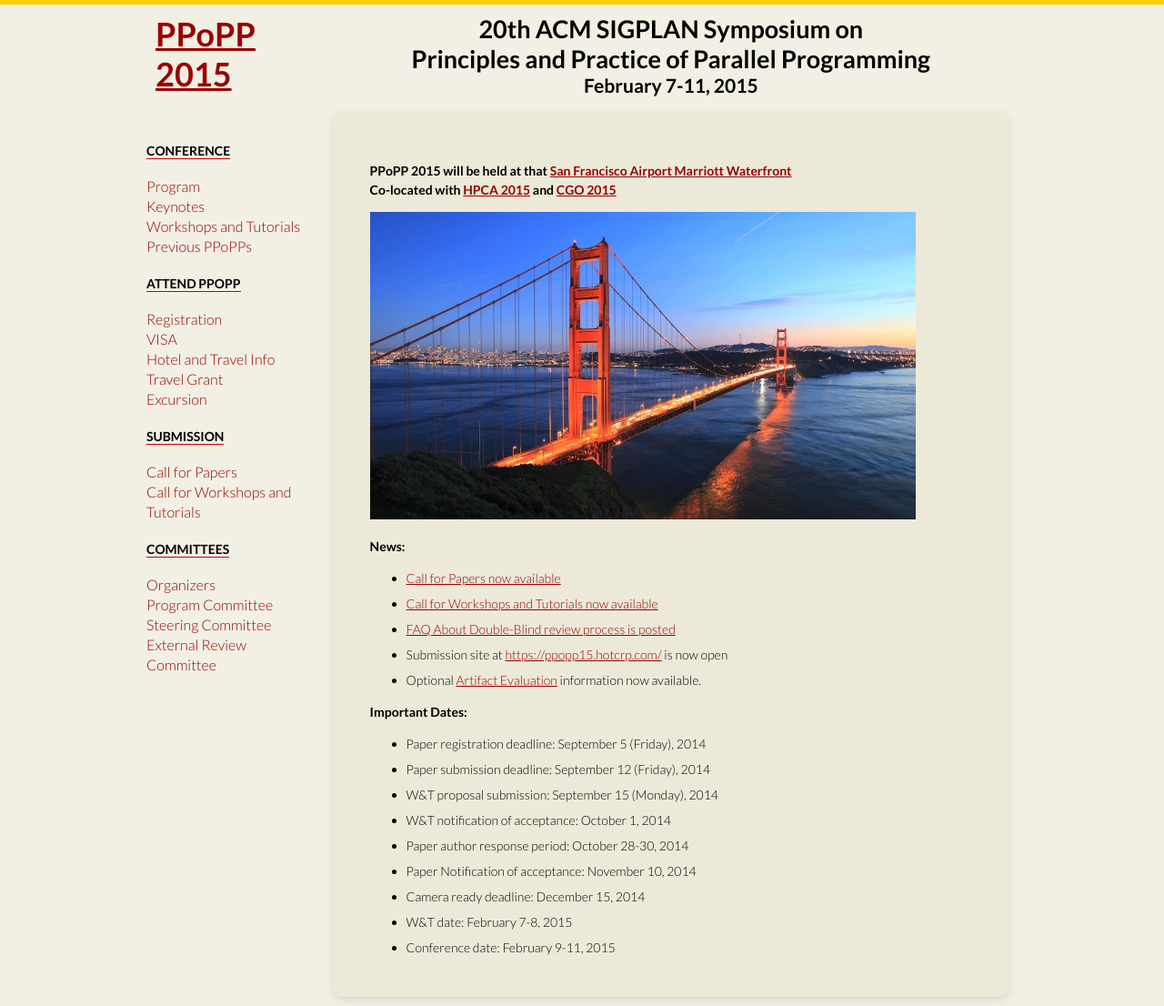
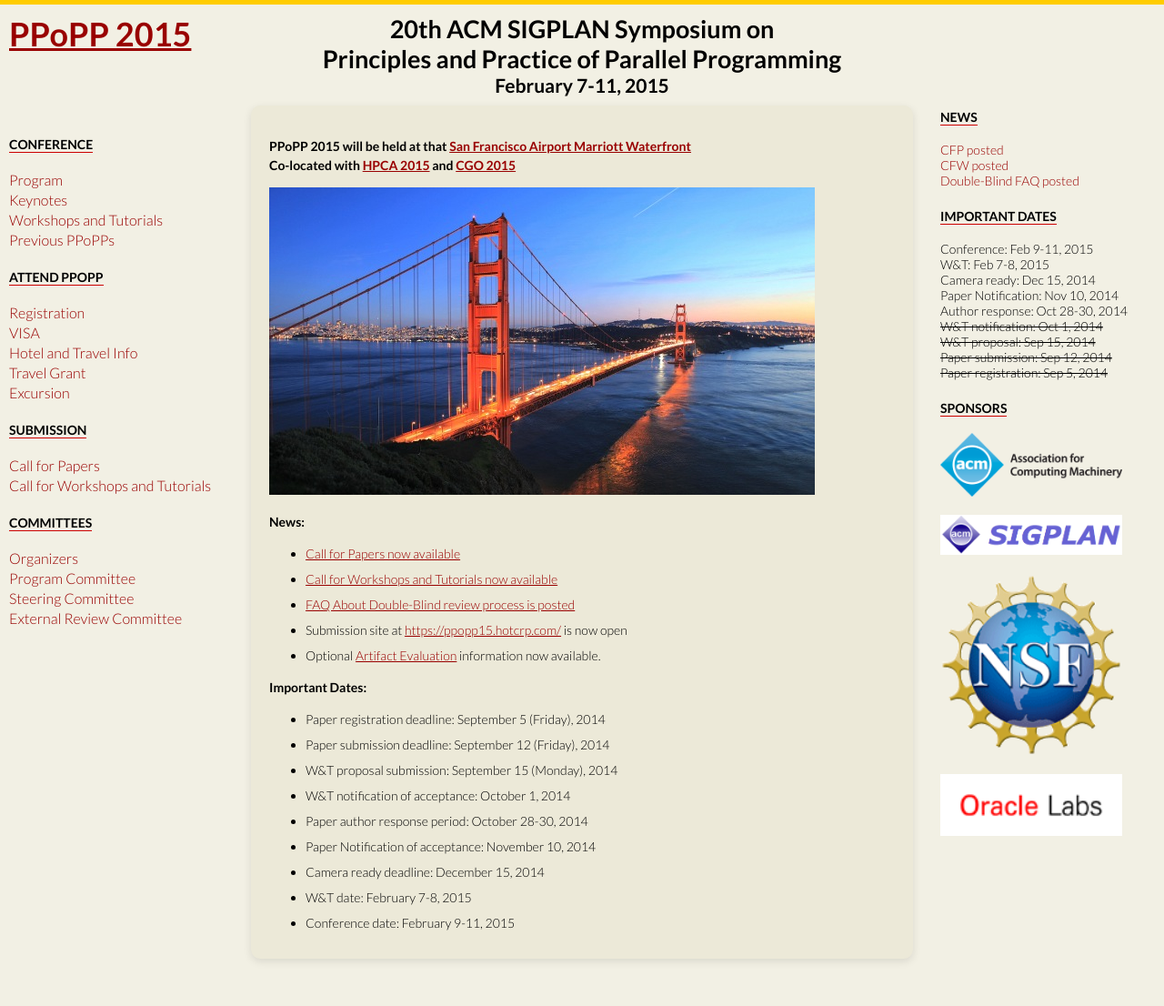
Before and after one commit to southerngs/ppopp-site, a Jekyll site: the page built from index.md, in a window 1280 px wide. Shown: the whole page at 91% size. Built offline with Jekyll 4.4.1, drawn with Linux system fonts in a browser that asks for light colours; some web fonts are replaced; after the commit the page ends 1064 px from its top, so only the background shows below that.

Commit message:
update with right hand column

```diff
--- a/_includes/header.html
+++ b/_includes/header.html
@@ -3,7 +3,7 @@
       <div class="unit one-fifth center-on-mobiles">
         <h1><a href="{{ site.url }}/">PPoPP 2015</a></h1>
       </div>
-      <nav class="main-nav four-fifths hide-on-mobiles">
+      <nav class="main-nav three-fifths hide-on-mobiles">
         <center>
           <h2>20th ACM SIGPLAN Symposium on<br>
             Principles and Practice of Parallel Programming</h2>
--- /dev/null
+++ b/_includes/right_column.html
@@ -0,0 +1,33 @@
+<div class="unit one-fifth hide-on-mobiles">
+  <rside>
+    <h4>News</h4>
+    <ul>
+      <li class><a href="/cfp/">CFP posted</a></li>
+      <li class><a href="/cfw/">CFW posted</a></li>
+      <li class><a href="../files/dbr-faq.html">Double-Blind FAQ posted</a></li>
+    </ul>
+    <h4>Important Dates</h4>
+    <ul>
+      <li>Conference: Feb 9-11, 2015  </li>
+      <li>W&amp;T: Feb 7-8, 2015  </li>
+      <li>Camera ready: Dec 15, 2014</li>
+      <li>Paper Notification: Nov 10, 2014  </li>
+      <li>Author response: Oct 28-30, 2014  </li>
+      <li><strike>W&amp;T notification: Oct 1, 2014</strike></li>
+      <li><strike>W&amp;T proposal: Sep 15, 2014</strike></li>
+      <li><strike>Paper submission: Sep 12, 2014</strike></li>
+      <li><strike>Paper registration: Sep 5, 2014</strike></li>
+    </ul>
+    <h4>Sponsors</h4>
+    <ul>
+      <li><a href="http://acm.org/"><img src="images/acm_logo_nouveau.gif" width=200></a></li>
+      <li><br></li>
+      <li><a href="http://www.sigplan.org/"><img src="images/sigplan.png" width=200></a></li>
+      <li><br></li>
+      <li><a href="http://www.nsf.gov/"><img src="images/nsf1.gif" width=200></a></li>
+      <li><br></li>
+      <li><a href="http://www.oracle.com/"><img src="images/O_Labs_clr.gif" width=200></a></li>
+    </ul>
+
+  </aside>
+</div>
--- a/_layouts/default.html
+++ b/_layouts/default.html
@@ -9,13 +9,14 @@
     {% include docs_contents_mobile.html %}
     {% include docs_contents.html %}
 
-    <div class="unit four-fifths">
+    <div class="unit three-fifths">
       <article>
         <h1>{{ page.title }}</h1>
         {{ content }}
       </article>
     </div>
 
+    {% include right_column.html %}
 
     <div class="clear"></div>
 
--- a/_layouts/homepage.html
+++ b/_layouts/homepage.html
@@ -9,12 +9,13 @@
     {% include docs_contents_mobile.html %}
     {% include docs_contents.html %}
 
-    <div class="unit four-fifths">
+    <div class="unit three-fifths">
       <article>
         {{ content }}
       </article>
     </div>
 
+    {% include right_column.html %}
 
     <div class="clear"></div>
 
```
Also changed, not shown: _includes/css/gridism.css (+8 -8 lines), _includes/css/style.css (+55 -3 lines), images/O_Labs_clr.gif (added), images/acm_logo_nouveau.gif (added), images/nsf1.gif (added), images/sigplan.png (added).
